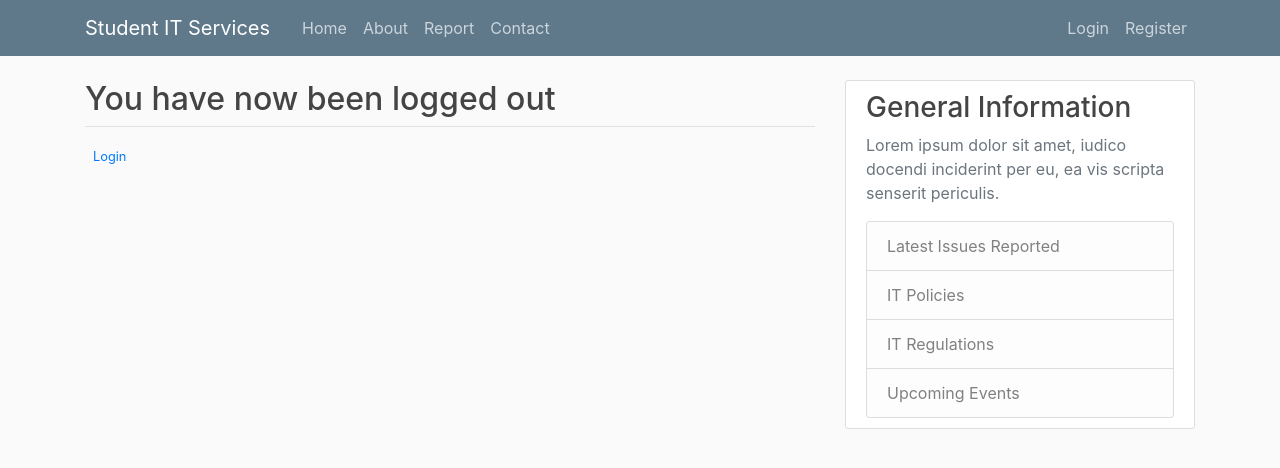
After one commit to owxnj1/django-app2, a Django app: template users/templates/users/logout.html in a window 1280 px wide. The commit adds this page. Shown: the top 468 px of the page. Run offline with Django 5.2, Linux system fonts and the light colour scheme; the template is opened without the code that fills it: most values are stand-ins (such as "Sample title", 1, 10 or a date in 2020); some libraries are stand-ins or nearby versions.

Commit message:
Profile page creation with login and logout functions

```diff
--- a/itapps/settings.py
+++ b/itapps/settings.py
@@ -129,3 +129,7 @@ DEFAULT_AUTO_FIELD = 'django.db.models.BigAutoField'
 
 CRISPY_ALLOWED_TEMPLATE_PACKS = 'bootstrap4'
 CRISPY_TEMPLATE_PACK = 'bootstrap4'
+
+LOGIN_REDIRECT_URL = 'itreporting:home'
+
+LOGIN_URL = 'login'
--- a/itreporting/templates/itreporting/base.html
+++ b/itreporting/templates/itreporting/base.html
@@ -1,93 +1,84 @@
 {% load static %}
 <!DOCTYPE html>
-<html>
+<html lang="en">
 <head>
     <!-- Required meta tags -->
     <meta charset="utf-8">
-<meta name="viewport" content="width=device-width, initial-scale=1, shrink-
-to-fit=no">
+    <meta name="viewport" content="width=device-width, initial-scale=1, shrink-to-fit=no">
+
     <!-- Bootstrap CSS -->
-<link rel="stylesheet"
-href="https://cdn.jsdelivr.net/npm/bootstrap@4.0.0/dist/css/bootstrap.min.css"
-integrity="sha384-
-Gn5384xqQ1aoWXA+058RXPxPg6fy4IWvTNh0E263XmFcJlSAwiGgFAW/dAiS6JXm"
-crossorigin="anonymous">
-<link rel="stylesheet" type="text/css" href="<span style="color:blue;">{%
-static 'css/styles.css' %}</span>" />
-<title>Student IT Services - <span
-style="color:green;">{{title}}</span></title>
+    <link rel="stylesheet" href="https://cdn.jsdelivr.net/npm/bootstrap@4.0.0/dist/css/bootstrap.min.css"
+          integrity="sha384-Gn5384xqQ1aoWXA+058RXPxPg6fy4IWvTNh0E263XmFcJlSAwiGgFAW/dAiS6JXm" crossorigin="anonymous">
+    <link rel="stylesheet" type="text/css" href="{% static 'css/styles.css' %}" />
+
+    <title>Student IT Services - {{ title }}</title>
 </head>
 <body>
     <div class="container">
         <header class="site-header">
             <nav class="navbar navbar-expand-md navbar-dark bg-steel fixed-top">
                 <div class="container">
-<a class="navbar-brand mr-4" href="<span style="color:blue;">{% url
-'itreporting-home' %}</span>">Student IT Services</a>
-<button class="navbar-toggler" type="button" data-toggle="collapse"
-data-target="#navbarToggle"
-aria-controls="navbarToggle" aria-expanded="false" aria-
-label="Toggle navigation">
+                    <a class="navbar-brand mr-4" href="{% url 'itreporting:home' %}">Student IT Services</a>
+                    <button class="navbar-toggler" type="button" data-toggle="collapse" data-target="#navbarToggle"
+                            aria-controls="navbarToggle" aria-expanded="false" aria-label="Toggle navigation">
                         <span class="navbar-toggler-icon"></span>
                     </button>
                     <div class="collapse navbar-collapse" id="navbarToggle">
                         <div class="navbar-nav mr-auto">
-<a class="nav-item nav-link" href="<span style="color:blue;">{ url 'itreporting:home' ' %}</span>">Home</a>
-<a class="nav-item nav-link" href="<span style="color:blue;">{%
-url 'itreporting-about' %}</span>">About</a>
+                            <a class="nav-item nav-link" href="{% url 'itreporting:home' %}">Home</a>
+                            <a class="nav-item nav-link" href="{% url 'itreporting:about' %}">About</a>
                             <a class="nav-item nav-link" href="#">Report</a>
-<a class="nav-item nav-link" href="<span style="color:blue;">{%
-url 'itreporting-contact' %}</span>">Contact</a>
+                            <a class="nav-item nav-link" href="{% url 'itreporting:contact' %}">Contact</a>
                         </div>
-<!-- Navbar Right Side -->
+
+                        <!-- Conditional Navbar Right Side -->
                         <div class="navbar-nav">
-<a class="nav-item nav-link" href="#">Login</a>
-<a class="nav-item nav-link" href="#">Register</a>
+                            {% if user.is_authenticated %}
+                                <a class="nav-item nav-link" href="{% url 'profile' %}">Profile</a>
+                                <form method="post" id="frm_logout" action="{% url 'logout' %}" style="display:inline;">
+                                    {% csrf_token %}
+                                    <button type="submit" class="nav-item nav-link" style="background:none; border:none; cursor:pointer;">Logout</button>
+                                </form>
+                            {% else %}
+                                <a class="nav-item nav-link" href="{% url 'login' %}">Login</a>
+                                <a class="nav-item nav-link" href="{% url 'register' %}">Register</a>
+                            {% endif %}
                         </div>
                     </div>
                 </div>
             </nav>
         </header>
-<div class="row">
+
+        <div class="row mt-4">
             <div class="col-md-8">
-<span style="color:purple;">{% block content %}{% endblock %}</span>
+                {% block content %}{% endblock %}
             </div>
             <div class="col-md-4">
                 <div class="content-section">
                     <h3>General Information</h3>
-<p class='text-muted'>Lorem ipsum dolor sit amet, iudico docendi
-inciderint per eu, ea vis scripta senserit periculis.
+                    <p class="text-muted">Lorem ipsum dolor sit amet, iudico docendi inciderint per eu, ea vis scripta senserit periculis.</p>
                     <ul class="list-group">
-<li class="list-group-item list-group-item-light">Latest Issues
-Reported</li>
+                        <li class="list-group-item list-group-item-light">Latest Issues Reported</li>
                         <li class="list-group-item list-group-item-light">IT Policies</li>
                         <li class="list-group-item list-group-item-light">IT Regulations</li>
-<li class="list-group-item list-group-item-light">Upcoming
-Events</li>
+                        <li class="list-group-item list-group-item-light">Upcoming Events</li>
                     </ul>
-</p>
                 </div>
             </div>
         </div>
     </div>
-<!-- Optional JavaScript -->
-<!-- jQuery first, then Popper.js, then Bootstrap JS -->
+
     <script src="https://code.jquery.com/jquery-3.2.1.slim.min.js"
-integrity="sha384-KJ3o2DKtIkvYIK3UENzmM7KCkRr/rE9/Qpg6aAZGJwFDMVNA/
-GpGFF93hXpG5KkN" crossorigin="anonymous"></script>
-<script
-src="https://cdn.jsdelivr.net/npm/popper.js@1.12.9/dist/umd/popper.min.js"
-integrity="sha384-ApNbgh9B+Y1QKtv3Rn7W3mgPxhU9K/ScQsAP7hUibX39j7fakFP
-skvXusvfa0b4Q" crossorigin="anonymous"></script>
-<script
-src="https://cdn.jsdelivr.net/npm/bootstrap@4.0.0/dist/js/bootstrap.min.js"
-integrity="sha384-JZR6Spejh4U02d8jOt6vLEHfe/JQGiRRSQQxSfFWpi1MquVdAyjUar
-5+76PVCmYl" crossorigin="anonymous"></script>
-</body>
-</html>
+            integrity="sha384-KJ3o2DKtIkvYIK3UENzmM7KCkRr/rE9/Qpg6aAZGJwFDMVNA/GpGFF93hXpG5KkN" crossorigin="anonymous"></script>
+    <script src="https://cdn.jsdelivr.net/npm/popper.js@1.12.9/dist/umd/popper.min.js"
+            integrity="sha384-ApNbgh9B+Y1QKtv3Rn7W3mgPxhU9K/ScQsAP7hUibX39j7fakFPskvXusvfa0b4Q" crossorigin="anonymous"></script>
+    <script src="https://cdn.jsdelivr.net/npm/bootstrap@4.0.0/dist/js/bootstrap.min.js"
+            integrity="sha384-JZR6Spejh4U02d8jOt6vLEHfe/JQGiRRSQQxSfFWpi1MquVdAyjUar5+76PVCmYl" crossorigin="anonymous"></script>
 
     {% if messages %}
         {% for message in messages %}
             <div class="alert alert-{{ message.tags }}">{{ message }}</div>
         {% endfor %}
     {% endif %}
+</body>
+</html>
--- /dev/null
+++ b/users/templates/users/logout.html
@@ -0,0 +1,10 @@
+{% extends "itreporting/base.html" %}
+
+{% block content %}
+<h2>You have now been logged out</h2>
+<div class="border-top pt-3">
+    <small class="text-muted">
+        <a class="ml-2" href="{% url 'login' %}">Login</a>
+    </small>
+</div>
+{% endblock content %}
--- /dev/null
+++ b/users/templates/users/profile.html
@@ -0,0 +1,4 @@
+{% extends "itreporting/base.html" %}
+{% block content %}
+<h1>{{ user.username }}</h1>
+{% endblock content %}
```
Also changed, not shown: itapps/urls.py (+6 -1 lines), users/templates/users/login.html (added, +23 -0 lines), users/views.py (+7 -3 lines), db.sqlite3. Lines whose indentation alone changed are shown as unchanged.
